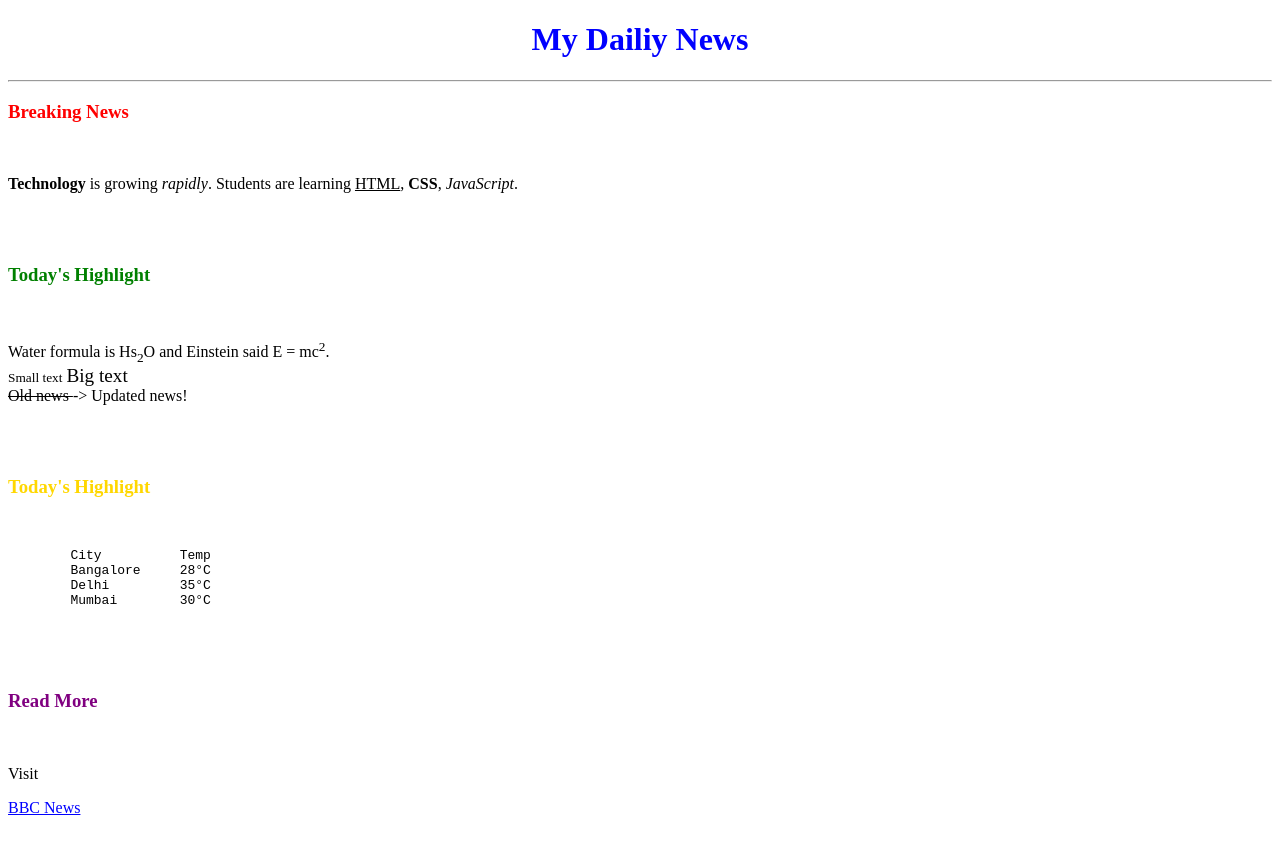
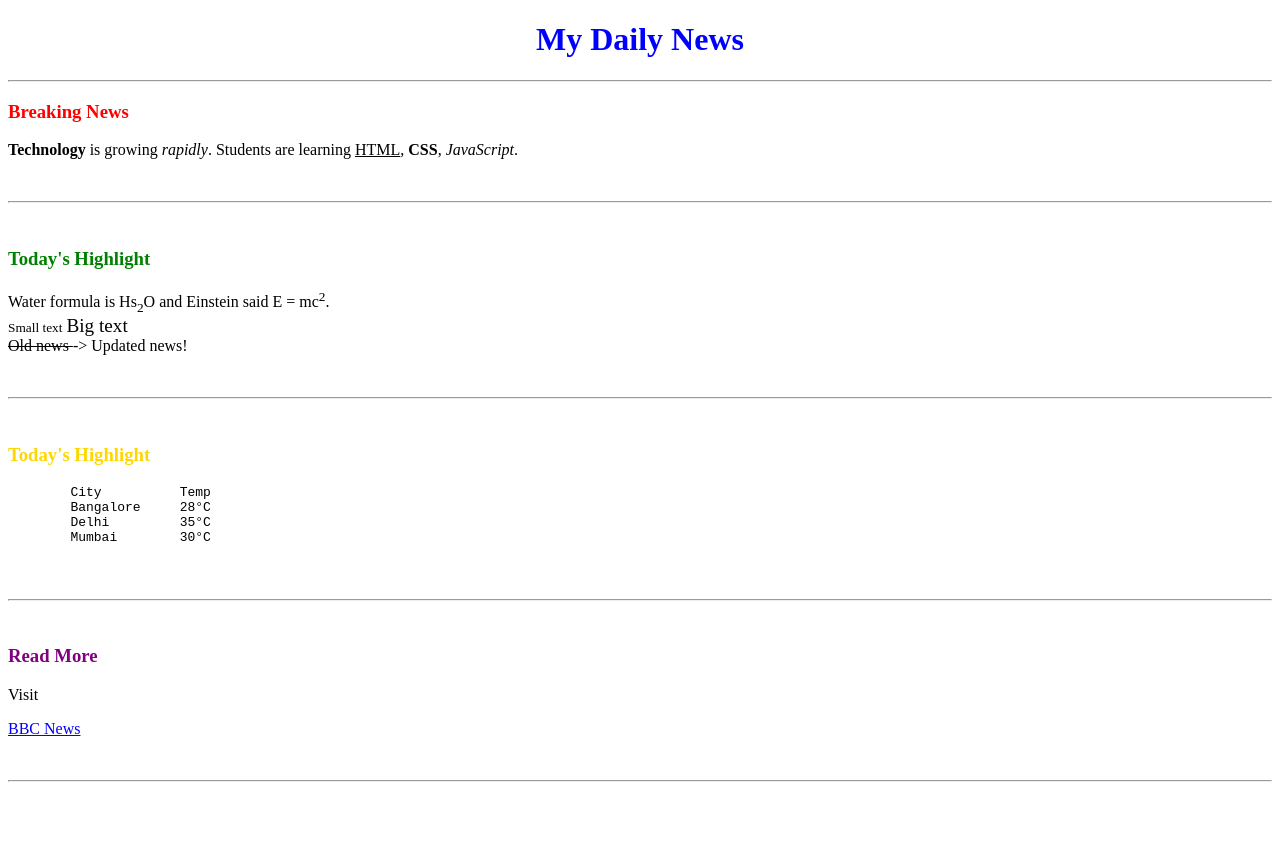
Before and after one commit to AnkanMaji/FrontEnd-Jan-2025, a plain HTML site: page project.html in a window 1280 px wide. After the commit the page ends 816 px from the top, so only its background shows below. Drawn offline with Linux system fonts and the light colour scheme.

Commit message:
Add files via upload

```diff
--- a/project.html
+++ b/project.html
@@ -4,15 +4,16 @@
     <title>My E-Newspaper</title>
 </head>
 <body>
-    <h1 style="text-align: center;color: blue;">My Dailiy News</h1>
+    <h1 style="text-align: center;color: blue;">My Daily News</h1>
     <hr>
-    <h3 style="color: red;">Breaking News</h3><br>
+    <h3 style="color: red;">Breaking News</h3>
     <p><b>Technology</b> is growing <i>rapidly</i>.
         Students are learning <u>HTML</u>, <b>CSS</b>, <i>JavaScript</i>.
     </p>
     <br>
+    <hr>
     <br>
-    <h3 style="color: green;">Today's Highlight</h3><br>
+    <h3 style="color: green;">Today's Highlight</h3>
     <p>
         Water formula is Hs<sub>2</sub>O and Einstein said E = mc<sup>2</sup>.
         <br>
@@ -22,8 +23,9 @@
         <s>Old news </s>-> Updated news!
     </p>
     <br>
+    <hr>
     <br>
-    <h3 style="color: gold;">Today's Highlight</h3><br>
+    <h3 style="color: gold;">Today's Highlight</h3>
     <pre>
         City          Temp
         Bangalore     28&deg;C
@@ -31,12 +33,14 @@
         Mumbai        30&deg;C
     </pre>
     <br>
+    <hr>
     <br>
-    <h3 style="color: purple;">Read More</h3><br>
+    <h3 style="color: purple;">Read More</h3>
     <p>
         Visit <p style="color: blue;"><u>BBC News</u></p>
     </p>
     <br>
+    <hr>
     <br>
 </body>
 </html>
```
